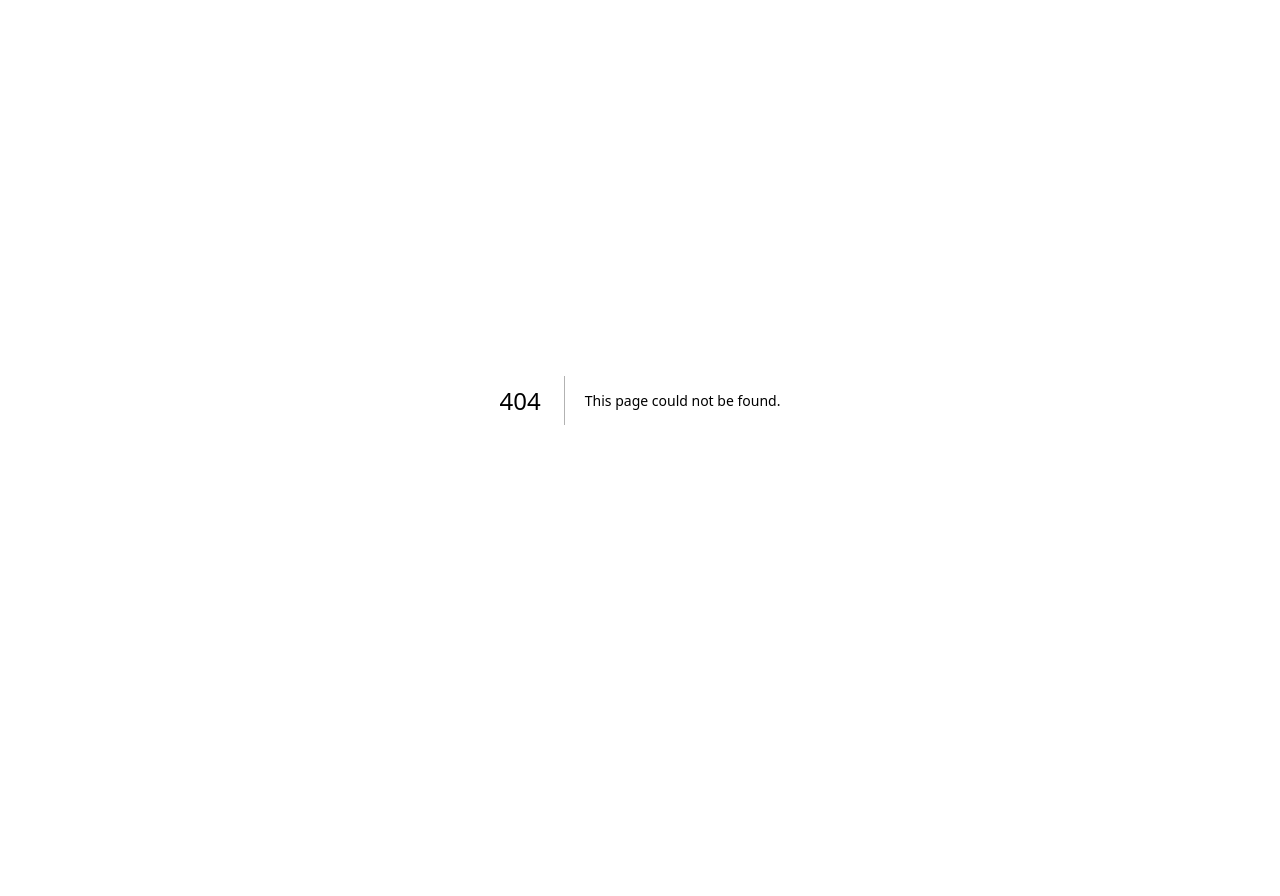
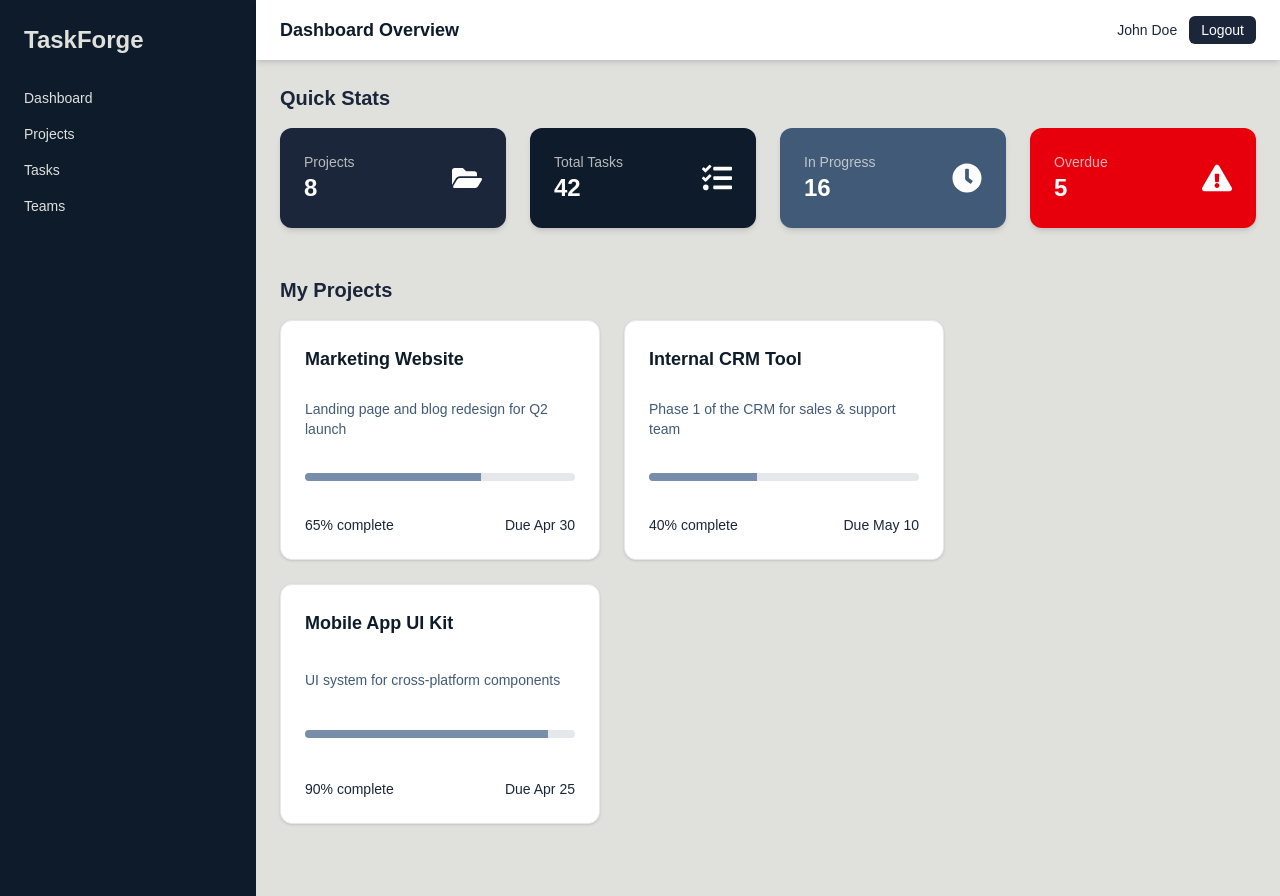
Before and after one commit to YanivRabin/TaskForge, a Next.js app in the folder client/: page /dashboard in a window 1280 px wide. Before the commit this address had no page. Before the commit the page ends 800 px from the top, so only its background shows below. Built offline with nearby package versions, Linux system fonts and the light colour scheme.

Commit message:
dashboard, quick stats and projects display

```diff
--- /dev/null
+++ b/client/src/app/dashboard/page.tsx
@@ -0,0 +1,74 @@
+import DashboardLayout from "@/components/DashboardLayout";
+import ProjectCard from "@/components/ProjectCard";
+import StatCard from "@/components/StatCard";
+import {
+  FaTasks,
+  FaClock,
+  FaFolderOpen,
+  FaExclamationTriangle,
+} from "react-icons/fa";
+
+export default function DashboardPage() {
+  return (
+    <DashboardLayout title="Dashboard Overview">
+      {/* Section Title */}
+      <h2 className="text-xl font-semibold text-secondary mb-4">Quick Stats</h2>
+      <div className="grid grid-cols-1 sm:grid-cols-2 md:grid-cols-4 gap-6 mb-12">
+        <StatCard
+          label="Projects"
+          value={8}
+          icon={<FaFolderOpen />}
+          color="bg-secondary"
+          href="/projects"
+        />
+        <StatCard
+          label="Total Tasks"
+          value={42}
+          icon={<FaTasks />}
+          color="bg-primary"
+          href="/tasks"
+        />
+        <StatCard
+          label="In Progress"
+          value={16}
+          icon={<FaClock />}
+          color="bg-tertiary"
+          href="/tasks?status=in-progress"
+        />
+        <StatCard
+          label="Overdue"
+          value={5}
+          icon={<FaExclamationTriangle />}
+          color="bg-red-600"
+          href="/tasks?filter=overdue"
+        />
+      </div>
+
+      {/* Project cards */}
+      <h2 className="text-xl font-semibold text-secondary mb-4">My Projects</h2>
+      <div className="flex flex-wrap gap-6 mb-12">
+        <ProjectCard
+          title="Marketing Website"
+          description="Landing page and blog redesign for Q2 launch"
+          progress={65}
+          dueDate="Apr 30"
+          href="/projects/marketing-website"
+        />
+        <ProjectCard
+          title="Internal CRM Tool"
+          description="Phase 1 of the CRM for sales & support team"
+          progress={40}
+          dueDate="May 10"
+          href="/projects/internal-crm"
+        />
+        <ProjectCard
+          title="Mobile App UI Kit"
+          description="UI system for cross-platform components"
+          progress={90}
+          dueDate="Apr 25"
+          href="/projects/ui-kit"
+        />
+      </div>
+    </DashboardLayout>
+  );
+}
--- /dev/null
+++ b/client/src/components/DashboardLayout.tsx
@@ -0,0 +1,51 @@
+// components/DashboardLayout.tsx
+import Link from "next/link";
+
+type LayoutProps = {
+  title?: string;
+  children: React.ReactNode;
+};
+
+export default function DashboardLayout({ title, children }: LayoutProps) {
+  return (
+    <div className="flex min-h-screen">
+      {/* Sidebar */}
+      <aside className="w-64 bg-primary text-light p-6 hidden md:block">
+        <h2 className="text-2xl font-bold mb-8">TaskForge</h2>
+        <nav className="space-y-4 text-sm">
+          <Link href="/dashboard" className="block hover:underline">
+            Dashboard
+          </Link>
+          <Link href="/projects" className="block hover:underline">
+            Projects
+          </Link>
+          <Link href="/tasks" className="block hover:underline">
+            Tasks
+          </Link>
+          <Link href="/teams" className="block hover:underline">
+            Teams
+          </Link>
+        </nav>
+      </aside>
+
+      {/* Main Content Area */}
+      <div className="flex-1 flex flex-col bg-light">
+        {/* Top Bar */}
+        <header className="bg-white px-6 py-4 shadow-md flex justify-between items-center">
+          <h1 className="text-lg font-semibold text-primary">
+            {title || "TaskForge"}
+          </h1>
+          <div className="flex items-center gap-3">
+            <span className="text-sm text-secondary">John Doe</span>
+            <button className="bg-secondary text-white px-3 py-1 rounded-md text-sm hover:bg-tertiary transition">
+              Logout
+            </button>
+          </div>
+        </header>
+
+        {/* Page Content */}
+        <main className="p-6">{children}</main>
+      </div>
+    </div>
+  );
+}
--- /dev/null
+++ b/client/src/components/ProjectCard.tsx
@@ -0,0 +1,53 @@
+import Link from "next/link";
+
+type ProjectCardProps = {
+  title: string;
+  description?: string;
+  dueDate?: string;
+  progress: number; // 0 to 100
+  href?: string;
+};
+
+export default function ProjectCard({
+  title,
+  description,
+  dueDate,
+  progress,
+  href,
+}: ProjectCardProps) {
+  const card = (
+    <div
+      className={`
+        bg-white rounded-xl border border-gray-200 shadow-sm
+        p-6 w-full sm:w-80
+        transition-all duration-200
+        hover:shadow-lg hover:scale-[1.02] hover:brightness-105
+        focus:outline focus:outline-offset-2 focus:outline-accent
+        cursor-pointer flex flex-col justify-between min-h-[240px]
+      `}
+      tabIndex={href ? 0 : -1}
+    >
+      <h3 className="text-lg font-bold text-primary mb-2">{title}</h3>
+
+      {description && (
+        <p className="text-sm text-tertiary mb-4 line-clamp-2">
+          {description}
+        </p>
+      )}
+
+      <div className="h-2 w-full bg-gray-200 rounded-full mb-4 overflow-hidden">
+        <div
+          className="h-full bg-accent transition-all duration-300"
+          style={{ width: `${progress}%` }}
+        />
+      </div>
+
+      <div className="flex justify-between text-sm text-secondary">
+        <span>{progress}% complete</span>
+        {dueDate && <span>Due {dueDate}</span>}
+      </div>
+    </div>
+  );
+
+  return href ? <Link href={href}>{card}</Link> : card;
+}
--- /dev/null
+++ b/client/src/components/StatCard.tsx
@@ -0,0 +1,42 @@
+import Link from "next/link";
+
+type StatCardProps = {
+  label: string;
+  value: number | string;
+  icon?: React.ReactNode;
+  color?: string;
+  href?: string;
+};
+
+export default function StatCard({
+  label,
+  value,
+  icon,
+  color = "bg-secondary",
+  href,
+}: StatCardProps) {
+  const card = (
+    <div
+      className={`
+        flex items-center justify-between
+        p-6 rounded-xl text-white shadow-md
+        transition-transform duration-200
+        hover:scale-[1.03] hover:shadow-lg
+        hover:brightness-110
+        focus:outline focus:outline-2 focus:outline-offset-2 focus:outline-white
+        cursor-pointer
+        w-full sm:w-full
+        ${color}
+      `}
+      tabIndex={href ? 0 : -1} // Allow keyboard focus if it's a link
+    >
+      <div>
+        <p className="text-sm font-medium text-light/80">{label}</p>
+        <p className="text-2xl font-bold">{value}</p>
+      </div>
+      {icon && <div className="text-3xl">{icon}</div>}
+    </div>
+  );
+
+  return href ? <Link href={href}>{card}</Link> : card;
+}
```
Also changed, not shown: client/package.json (+5 -4 lines), 1 other file (tests, documents, lock files or other folders).
